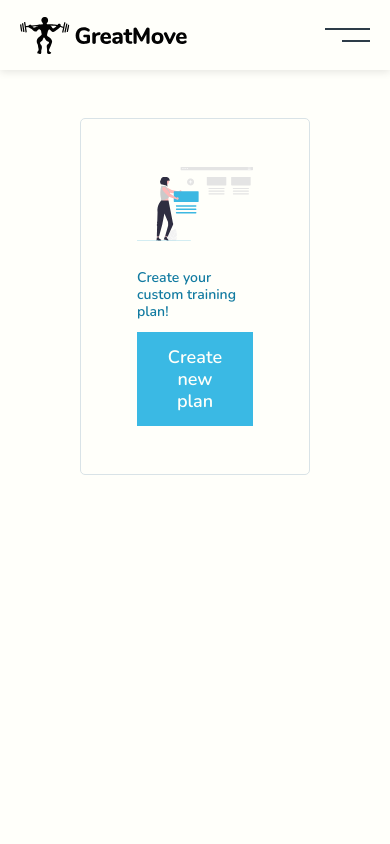
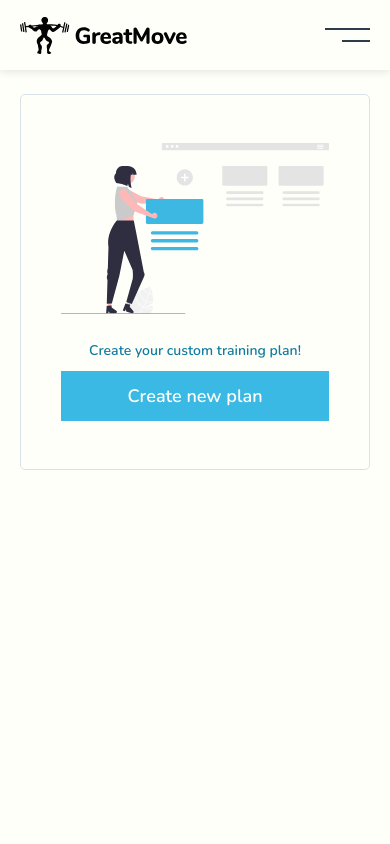
Before and after one commit to TheStelarek/GreatMove.Web, a Next.js app: page /create-training-plan in a window 390 px wide. Shown: the top 844 px of the page. Built offline with nearby package versions, Linux system fonts and the light colour scheme.

Commit message:
style: add responsiveness to create training plan module (#57)

```diff
--- a/src/components/trainingPlan/createPlanBox/CreatePlanBox.module.scss
+++ b/src/components/trainingPlan/createPlanBox/CreatePlanBox.module.scss
@@ -5,8 +5,16 @@
    align-items: center;
    border: 1px solid var(--gray-200);
    border-radius: var(--border-radius-5);
-   padding: var(--space-12) var(--space-14);
    gap: var(--space-2);
+   padding: var(--space-10) var(--space-8);
+
+   @media (min-width: 360px) {
+      padding: var(--space-12) var(--space-10);
+   }
+
+   @media (min-width: 500px) {
+      padding: var(--space-12) var(--space-14);
+   }
 
    .createIllustration {
       width: 100%;
--- a/src/pages/create-training-plan/CreateTrainingPlan.module.scss
+++ b/src/pages/create-training-plan/CreateTrainingPlan.module.scss
@@ -1,6 +1,10 @@
 .createPlanContainer {
-   margin: var(--space-12) var(--space-20) 0 var(--space-20);
    display: flex;
+   margin: var(--space-6) var(--space-5);
+
+   @media (min-width: 1000px) {
+      margin: var(--space-12) var(--space-20) 0 var(--space-20);
+   }
 
    .trainingContainer {
       display: flex;
```
